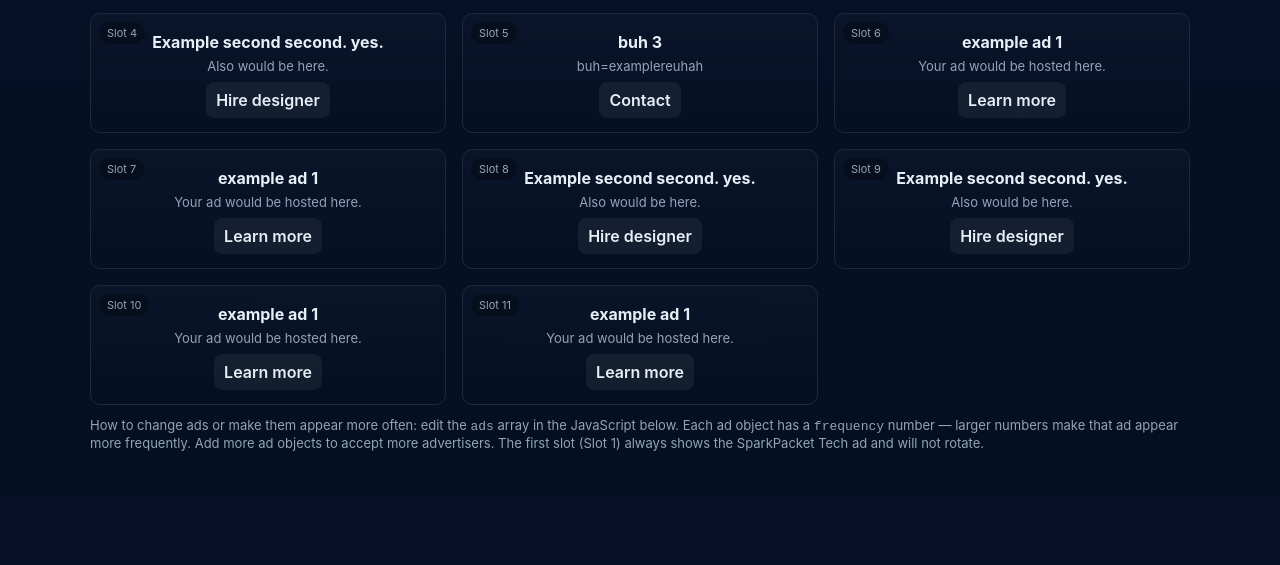
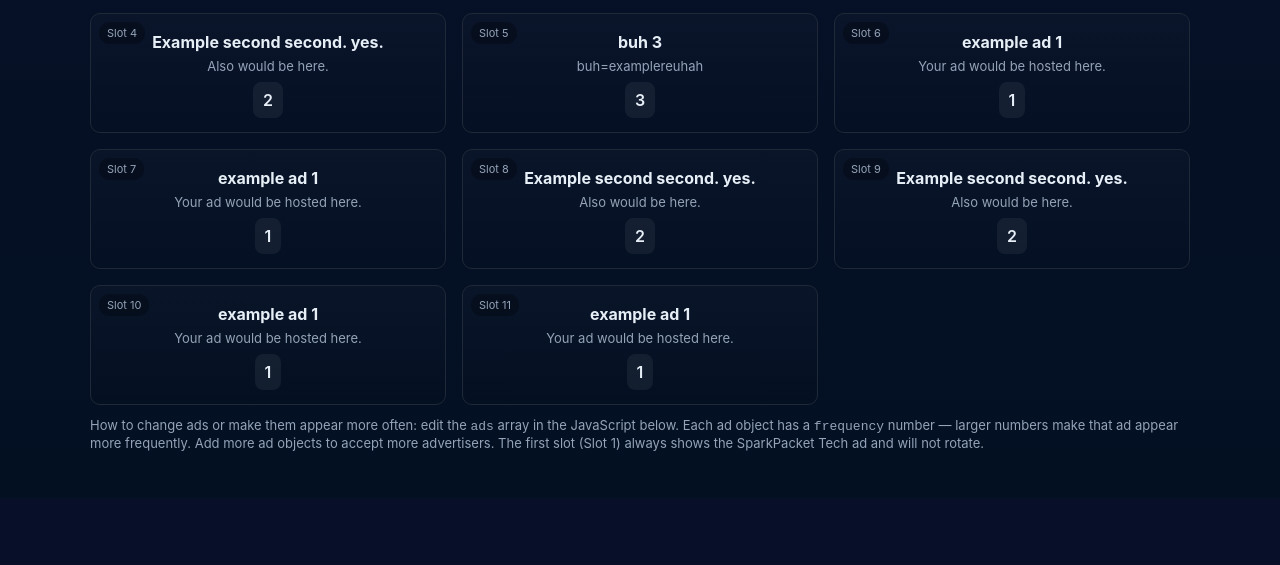
Before and after one commit to sparkpacket2/advertisments, a plain HTML site: page index.html in a window 1280 px wide. Shown: the part 235-800 px from the top of the page. Drawn offline with Linux system fonts and the light colour scheme.

Commit message:
Update index.html

```diff
--- a/index.html
+++ b/index.html
@@ -184,7 +184,7 @@
           <div style="text-align:center;max-width:240px">
             <div style="font-weight:700;font-size:16px;margin-bottom:6px">example ad 1</div>
             <div style="font-size:13px;color:var(--muted)">Your ad would be hosted here.</div>
-            <a href="#" onclick="alert('This would go to advertiser link'); return false" style="display:inline-block;margin-top:8px;padding:8px 10px;border-radius:8px;background:rgba(255,255,255,0.06);text-decoration:none;color:var(--text);font-weight:600">Learn more</a>
+            <a href="#" onclick="alert('This would go to advertiser link'); return false" style="display:inline-block;margin-top:8px;padding:8px 10px;border-radius:8px;background:rgba(255,255,255,0.06);text-decoration:none;color:var(--text);font-weight:600">1</a>
           </div>`,
         frequency: 8,
         active: true
@@ -195,7 +195,7 @@
           <div style="text-align:center;max-width:240px">
             <div style="font-weight:700;font-size:16px;margin-bottom:6px">Example second second. yes.</div>
             <div style="font-size:13px;color:var(--muted)">Also would be here.</div>
-            <a href="#" onclick="alert('Contact advertiser'); return false" style="display:inline-block;margin-top:8px;padding:8px 10px;border-radius:8px;background:rgba(255,255,255,0.06);text-decoration:none;color:var(--text);font-weight:600">Hire designer</a>
+            <a href="#" onclick="alert('Contact advertiser'); return false" style="display:inline-block;margin-top:8px;padding:8px 10px;border-radius:8px;background:rgba(255,255,255,0.06);text-decoration:none;color:var(--text);font-weight:600">2</a>
           </div>`,
         frequency: 5,
         active: true
@@ -206,7 +206,7 @@
           <div style="text-align:center;max-width:220px">
             <div style="font-weight:700;font-size:16px;margin-bottom:6px">buh 3</div>
             <div style="font-size:13px;color:var(--muted)">buh=examplereuhah</div>
-            <a href="#" onclick="alert('Contact advertiser'); return false" style="display:inline-block;margin-top:8px;padding:8px 10px;border-radius:8px;background:rgba(255,255,255,0.06);text-decoration:none;color:var(--text);font-weight:600">Contact</a>
+            <a href="#" onclick="alert('Contact advertiser'); return false" style="display:inline-block;margin-top:8px;padding:8px 10px;border-radius:8px;background:rgba(255,255,255,0.06);text-decoration:none;color:var(--text);font-weight:600">3</a>
           </div>`,
         frequency: 2,
         active: true
@@ -216,8 +216,8 @@
         html: `
           <div style="text-align:center;max-width:220px">
             <div style="font-weight:700;font-size:16px;margin-bottom:6px">4</div>
-            <div style="font-size:13px;color:var(--muted)">give us money to host your ad NOW!</div>
-            <a href="#" onclick="alert('Contact advertiser'); return false" style="display:inline-block;margin-top:8px;padding:8px 10px;border-radius:8px;background:rgba(255,255,255,0.06);text-decoration:none;color:var(--text);font-weight:600">Try demo</a>
+            <div style="font-size:13px;color:var(--muted)">give us money to host your ad NOW! this is technically the rarest example ad, freq is at 1.</div>
+            <a href="#" onclick="alert('Contact advertiser'); return false" style="display:inline-block;margin-top:8px;padding:8px 10px;border-radius:8px;background:rgba(255,255,255,0.06);text-decoration:none;color:var(--text);font-weight:600">4</a>
           </div>`,
         frequency: 1,
         active: true
```
